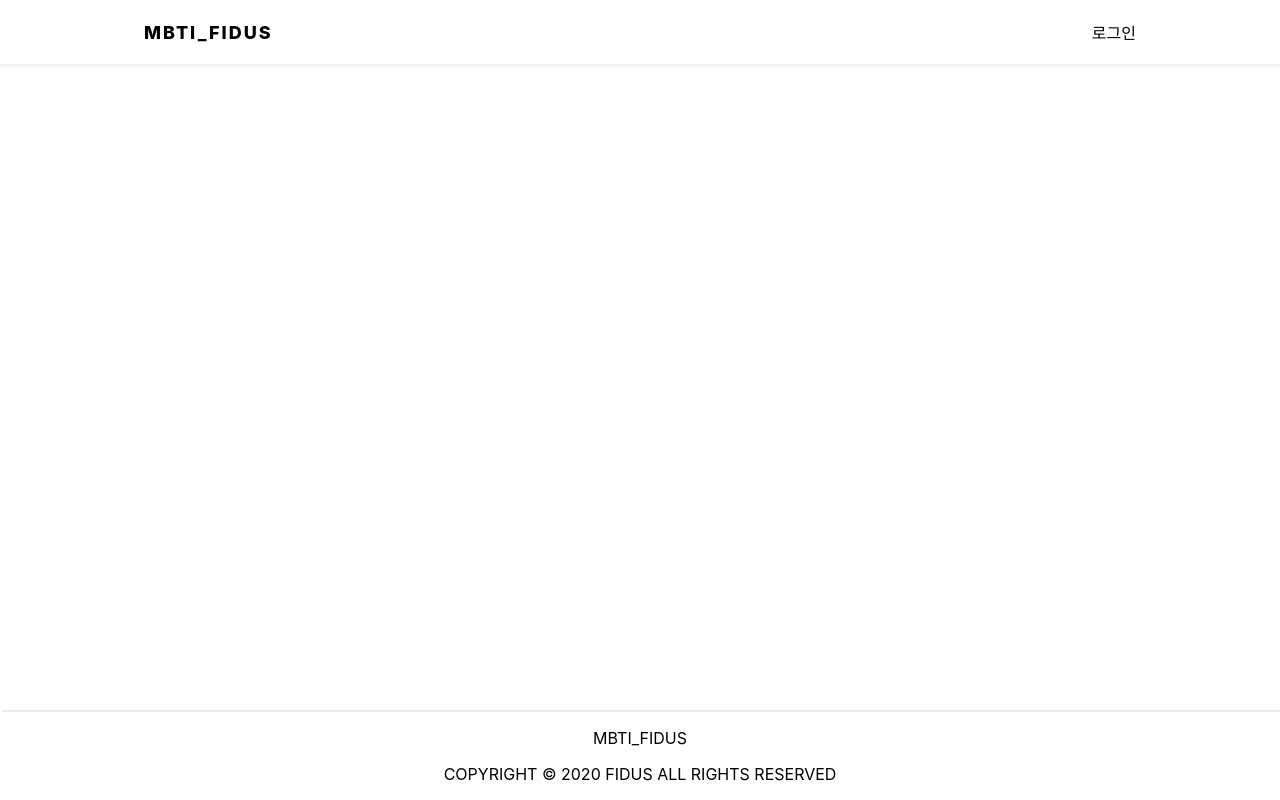
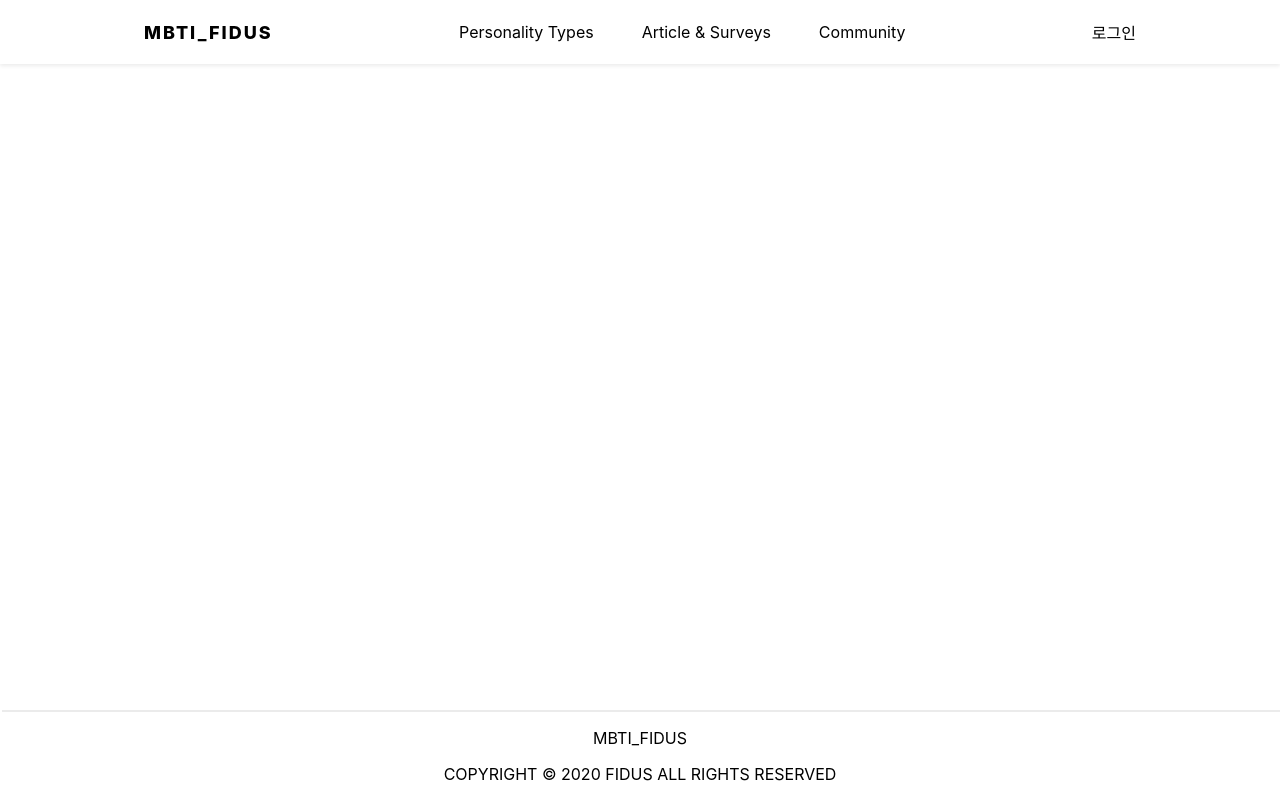
Before and after one commit to fidus-dev/MBTI_Fidus, a React app in the folder mbti_fidus_frontend/: page / in a window 1280 px wide. Built offline with nearby package versions, Linux system fonts and the light colour scheme; what typesafe-actions would draw is missing.

Commit message:
[frontend] Gnb 메뉴 추가

```diff
--- a/mbti_fidus_frontend/src/components/common/Header.tsx
+++ b/mbti_fidus_frontend/src/components/common/Header.tsx
@@ -36,12 +36,26 @@ const Spacer = styled.div`
 	height: 4rem;
 `;
 
+const Gnb = styled.div`
+	display: flex;
+	line-height: 4rem;
+
+	div + div {
+		margin-left: 3rem;
+	}
+`;
+
 const Header = () => {
 	return (
 		<>
 			<HeaderBlock>
 				<Wrapper>
 					<div className='logo'>MBTI_FIDUS</div>
+					<Gnb>
+						<div>Personality Types</div>
+						<div>Article & Surveys </div>
+						<div>Community</div>
+					</Gnb>
 					<div className='right'>로그인</div>
 				</Wrapper>
 			</HeaderBlock>
```
